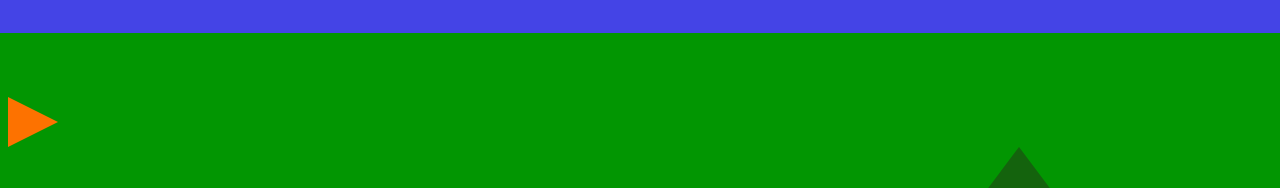
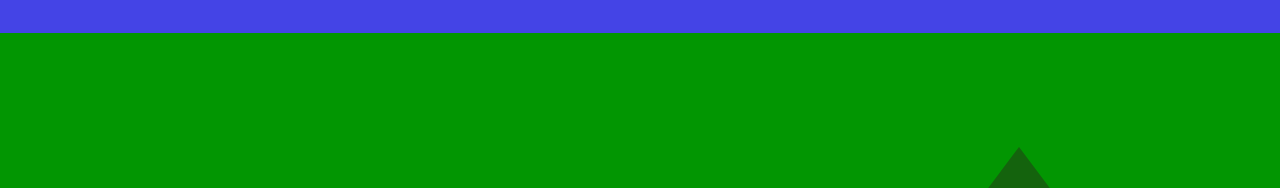
Before and after one commit to DerekDanielson/GolfJS, a plain HTML site: page index.html in a window 1280 px wide. Shown: the part 699-887 px from the top of the page. Drawn offline with Linux system fonts and the light colour scheme.

Commit message:
html adjustment

```diff
--- a/index.html
+++ b/index.html
@@ -26,9 +26,10 @@
         </div>
 
         <!--Flag for hole-->
-        <div id="flag"></div>
+        <div id="flag">
             <div class="pole"></div>
             <div class="flag"></div>
+        </div>
 
         <!--Tree-->
         <div id="tree3">
```
